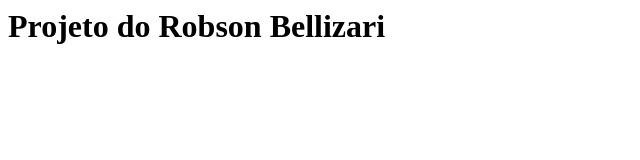
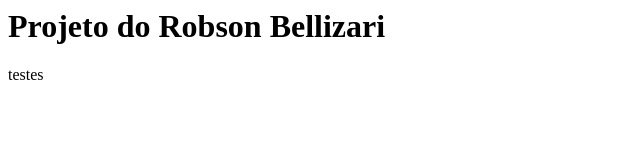
Before and after one commit to Nybiru2030/Nybirucase, a plain HTML site: page index.html in a window 1280 px wide. Shown: the full height of the page, 0-640 px from the left. Drawn offline with Linux system fonts and the light colour scheme.

Commit message:
Inclusao Div

```diff
--- a/index.html
+++ b/index.html
@@ -6,5 +6,8 @@
         <h1>
             Projeto do Robson Bellizari
         </h1>
+        <div>
+            testes
+        </div>
     </body>
 </html>
```
